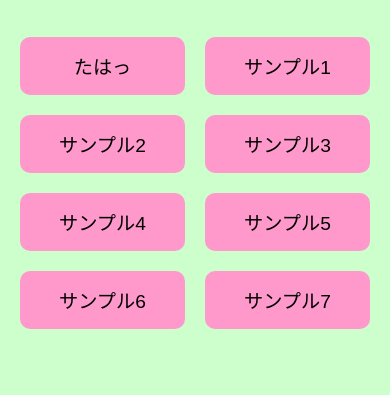
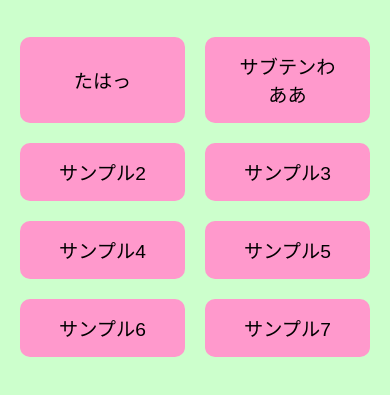
Before and after one commit to tarepi03/nmemes, a plain HTML site: page index.html in a window 390 px wide. Shown: the part 159-554 px from the top of the page. Drawn offline with Linux system fonts and the light colour scheme.

Commit message:
Add files via upload

```diff
--- a/index.html
+++ b/index.html
@@ -3,53 +3,14 @@
 <head>
   <meta charset="UTF-8">
   <title>んめめす かわいい</title>
-  <style>
-    body {
-      background-color: #ccffcc;
-      font-family: "Comic Sans MS", "Arial", sans-serif;
-      margin: 0;
-      padding: 20px;
-      text-align: center;
-    }
-    h1 {
-      font-size: 2.5em;
-      color: #ff66aa;
-      margin-top: 20px;
-    }
-    .button-container {
-      display: grid;
-      grid-template-columns: repeat(4, 1fr);
-      gap: 20px;
-      margin-top: 40px;
-      max-width: 800px;
-      margin-left: auto;
-      margin-right: auto;
-    }
-    button {
-      background-color: #ff99cc;
-      border: none;
-      padding: 15px 30px;
-      font-size: 1.2em;
-      border-radius: 10px;
-      cursor: pointer;
-      width: 100%;
-    }
-    button:hover {
-      background-color: #ff66aa;
-    }
-    @media (max-width: 600px) {
-      .button-container {
-        grid-template-columns: repeat(2, 1fr);
-      }
-    }
-  </style>
+  <link rel="stylesheet" href="style.css">
 </head>
 <body>
   <h1>【んめめす　かわいい】</h1>
 
   <div class="button-container">
     <button onclick="playSound('tahaa.mp3')">たはっ</button>
-    <button onclick="playSound('sample1.mp3')">サンプル1</button>
+    <button onclick="playSound('sabuten.mp3')">サブテンわああ</button>
     <button onclick="playSound('sample2.mp3')">サンプル2</button>
     <button onclick="playSound('sample3.mp3')">サンプル3</button>
     <button onclick="playSound('sample4.mp3')">サンプル4</button>
@@ -63,7 +24,6 @@
       const audio = new Audio(src);
       audio.currentTime = 0;
       audio.play().catch(() => {
-        // ファイルが存在しない場合は電子音を鳴らす
         playBeep();
       });
     }
@@ -74,14 +34,14 @@
       const gainNode = ctx.createGain();
 
       oscillator.type = "square";
-      oscillator.frequency.setValueAtTime(440, ctx.currentTime); // A4音
-      gainNode.gain.setValueAtTime(0.1, ctx.currentTime); // 音量小さめ
+      oscillator.frequency.setValueAtTime(440, ctx.currentTime);
+      gainNode.gain.setValueAtTime(0.1, ctx.currentTime);
 
       oscillator.connect(gainNode);
       gainNode.connect(ctx.destination);
 
       oscillator.start();
-      oscillator.stop(ctx.currentTime + 0.2); // 0.2秒だけ鳴らす
+      oscillator.stop(ctx.currentTime + 0.2);
     }
   </script>
 </body>
--- /dev/null
+++ b/style.css
@@ -0,0 +1,43 @@
+body {
+  background-color: #ccffcc;
+  font-family: "Comic Sans MS", "Arial", sans-serif;
+  margin: 0;
+  padding: 20px;
+  text-align: center;
+}
+
+h1 {
+  font-size: 2.5em;
+  color: #ff66aa;
+  margin-top: 20px;
+}
+
+.button-container {
+  display: grid;
+  grid-template-columns: repeat(4, 1.5fr); /* 幅を1.5倍に */
+  gap: 20px;
+  margin-top: 40px;
+  max-width: 1200px; /* 最大幅を広げる */
+  margin-left: auto;
+  margin-right: auto;
+}
+
+button {
+  background-color: #ff99cc;
+  border: none;
+  padding: 15px 30px;
+  font-size: 1.2em;
+  border-radius: 10px;
+  cursor: pointer;
+  width: 100%;
+}
+
+button:hover {
+  background-color: #ff66aa;
+}
+
+@media (max-width: 600px) {
+  .button-container {
+    grid-template-columns: repeat(2, 1fr); /* スマホ表示は2列に */
+  }
+}
```
Also changed, not shown: 1 other file.
